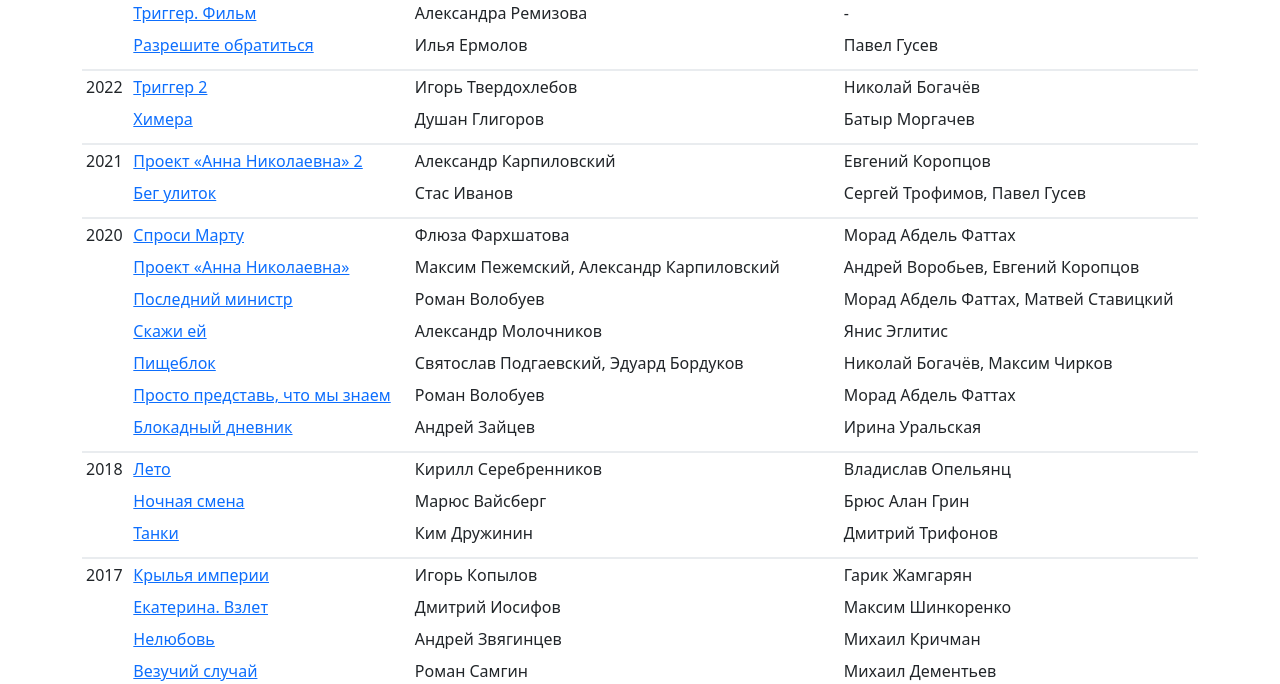
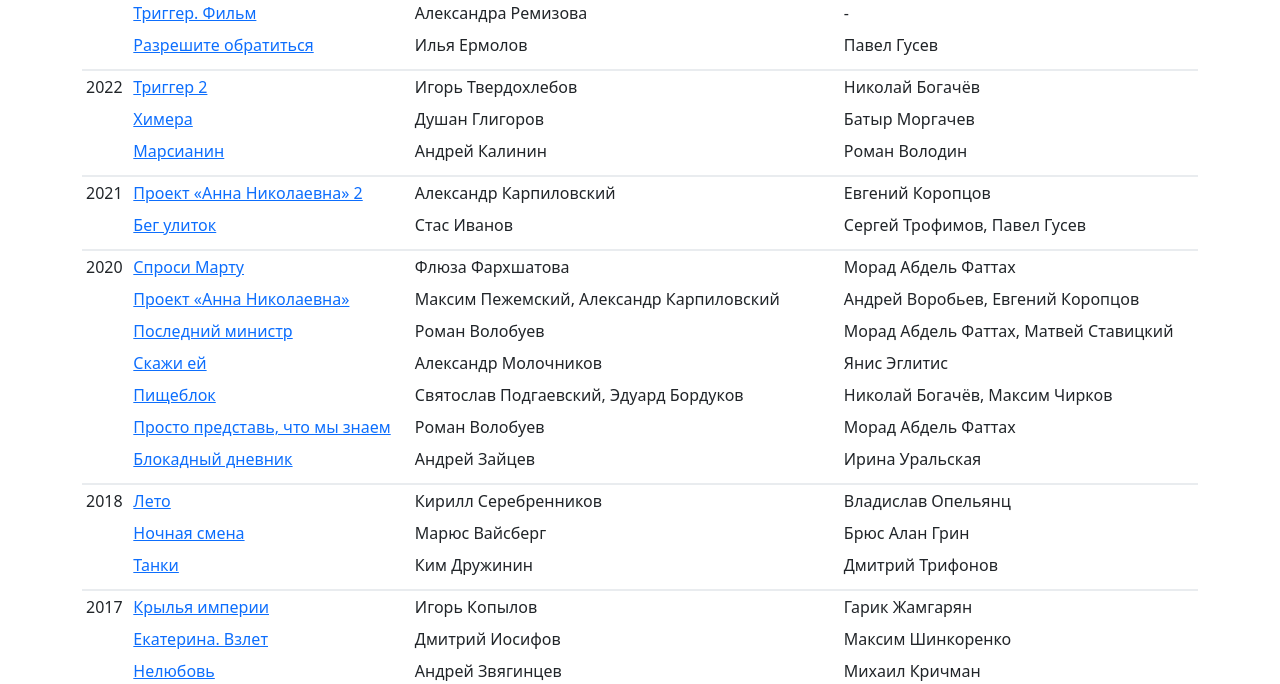
Before and after one commit to romanvolodin/about-me, a plain HTML site: page index.html in a window 1280 px wide. Shown: the part 115-799 px from the top of the page. Drawn offline with nearby package versions, Linux system fonts and the light colour scheme.

Commit message:
Add Martian music video

```diff
--- a/index.html
+++ b/index.html
@@ -57,6 +57,12 @@
           <td><a href="https://www.kinopoisk.ru/series/4670531/">Химера</a></td>
           <td>Душан Глигоров</td>
           <td>Батыр Моргачев</td>
+        </tr>
+        <tr>
+          <td></td>
+          <td><a href="https://www.youtube.com/watch?v=IlnQejc6TgY">Марсианин</a></td>
+          <td>Андрей Калинин</td>
+          <td>Роман Володин</td>
         </tr>
         <tr>
           <td></td>
```
